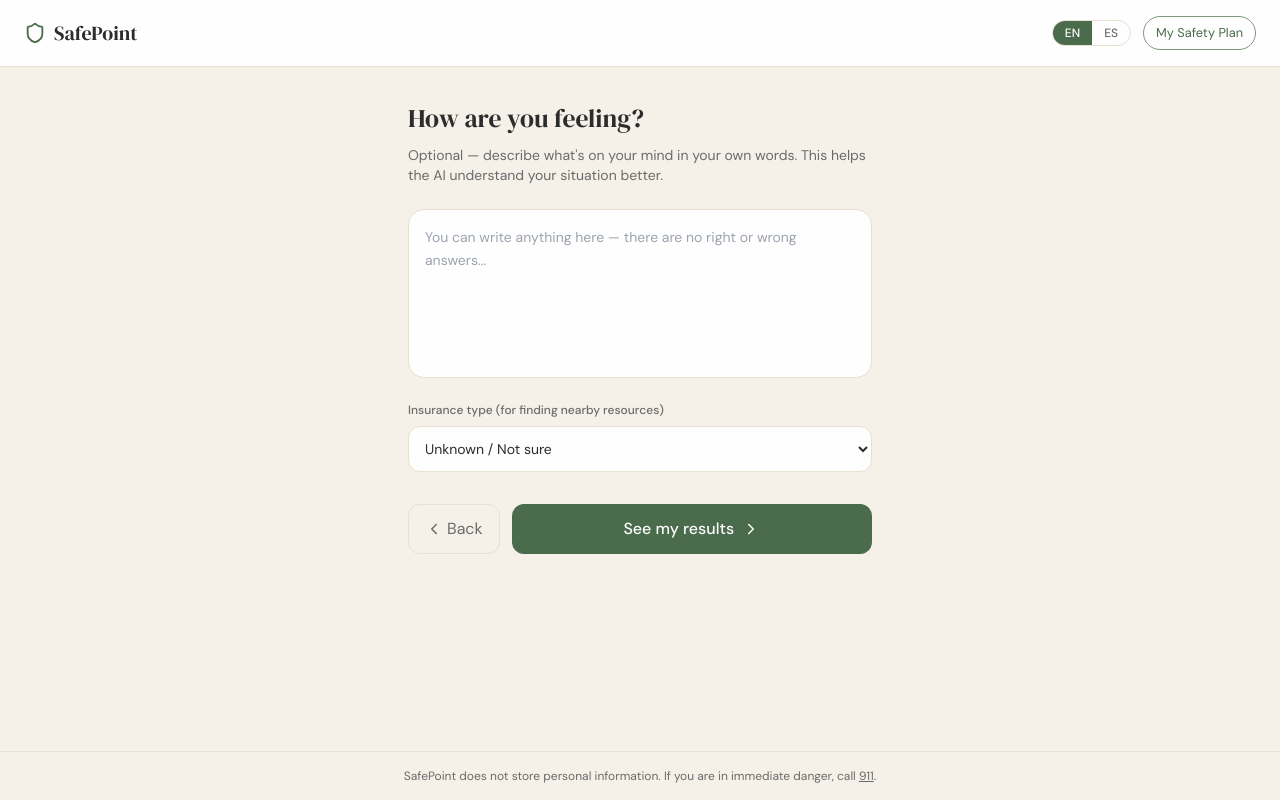
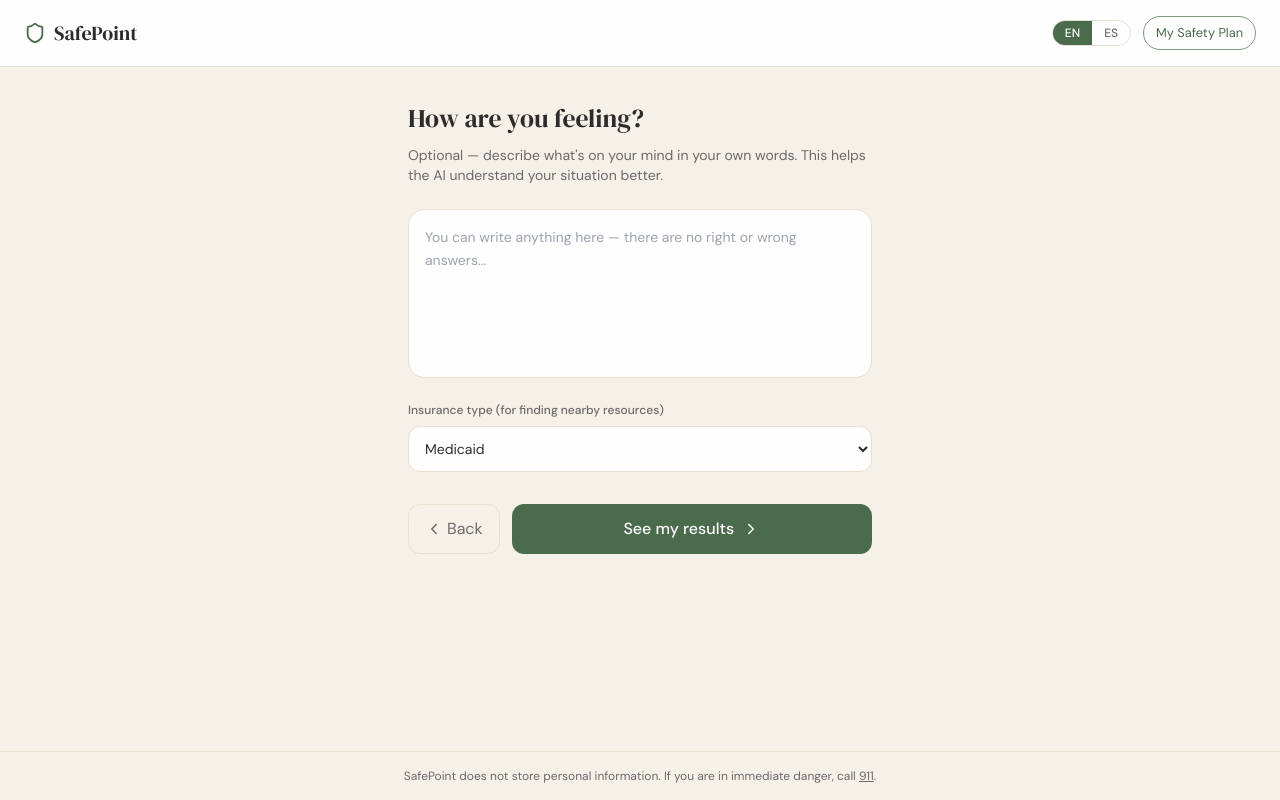
Before and after one commit to asihub/safepoint-ui, a React app: page /text in a window 1280 px wide. Built offline with nearby package versions, Linux system fonts and the light colour scheme; the HTML template or start-up script is replaced by a standard one.

Commit message:
SPUI-0023 updated insurance types in assessment

```diff
--- a/src/pages/FreeText.jsx
+++ b/src/pages/FreeText.jsx
@@ -15,11 +15,10 @@ export default function FreeText() {
   const [error, setError] = useState(null)
 
   const INSURANCE_OPTIONS = [
-    { value: 'UNKNOWN',  label: t('insuranceUnknown') },
-    { value: 'MEDICAID', label: t('insuranceMedicaid') },
-    { value: 'MEDICARE', label: t('insuranceMedicare') },
-    { value: 'PRIVATE',  label: t('insurancePrivate') },
-    { value: 'NONE',     label: t('insuranceNone') },
+    { value: 'MEDICAID',  label: t('insuranceMedicaid') },
+    { value: 'MEDICARE',  label: t('insuranceMedicare') },
+    { value: 'SELF_PAY',  label: t('insuranceSelfPay') },
+    { value: 'OTHER',     label: t('insuranceOther') },
   ]
 
   const handleSubmit = async () => {
```
